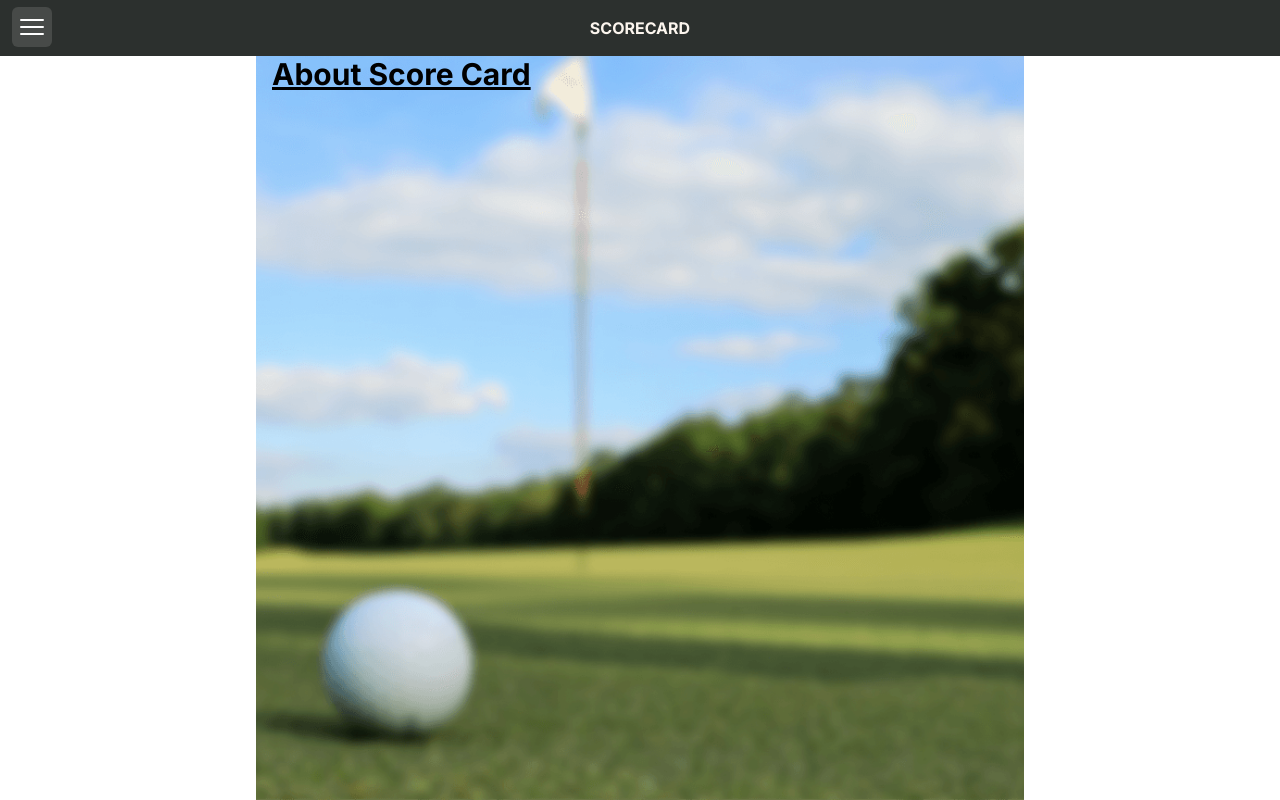
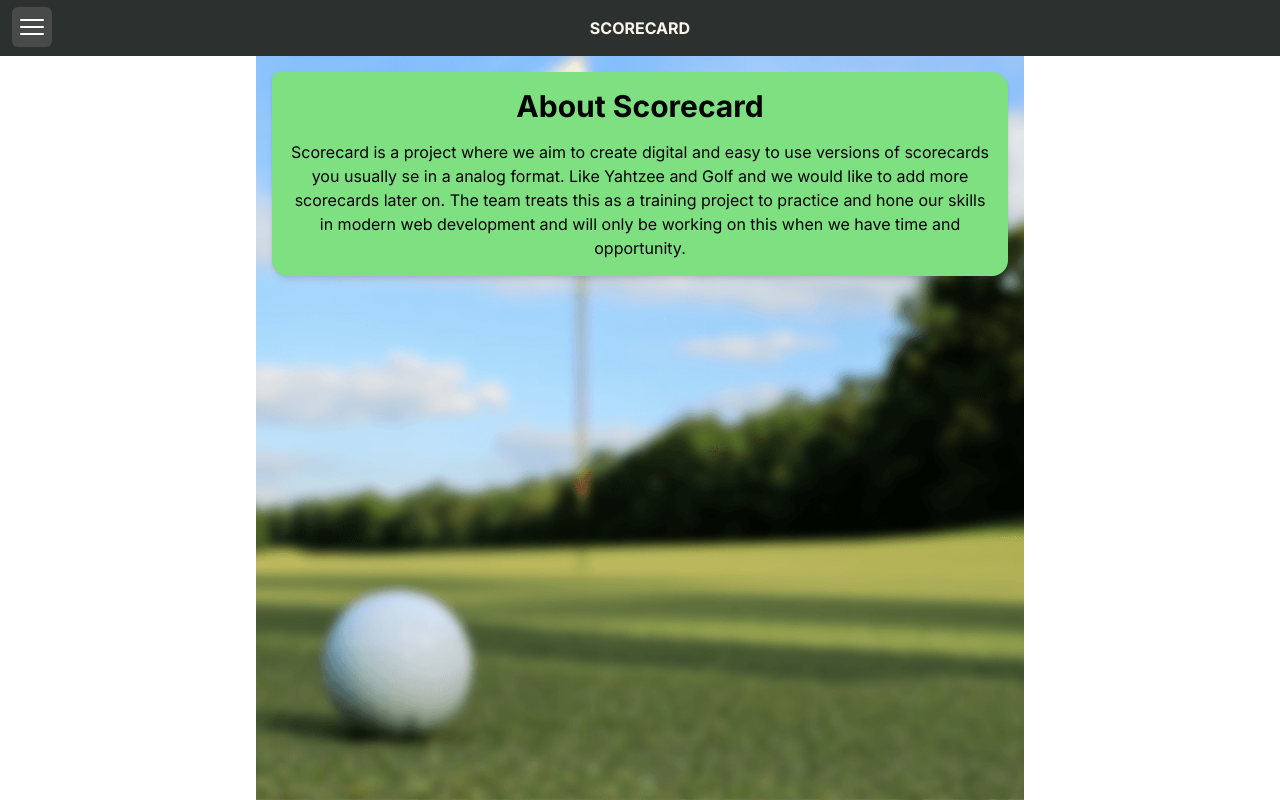
Before and after one commit to ex7r3me/score-card, a Next.js app: page /about in a window 1280 px wide. Built offline with nearby package versions, Linux system fonts and the light colour scheme.

Commit message:
Added copy for about page

```diff
--- a/app/about/page.tsx
+++ b/app/about/page.tsx
@@ -1,7 +1,28 @@
 export default function Home() {
   return (
-    <div>
-      <h1 role='heading' className="text-3xl font-bold underline">About Score Card</h1>
+    <div className="
+    container
+    relative
+    bg-light-green
+    rounded-tl-lg
+    rounded-tr-2xl
+    rounded-br-2xl
+    rounded-bl-2xl
+    text-center
+    m-4
+    ml-0
+    p-4
+    shadow-md
+  ">
+      <h1 role='heading' className="text-3xl font-bold">About Scorecard</h1>
+      <p className="mt-4">
+      Scorecard is a project where we aim to create digital and easy to use
+      versions of scorecards you usually se in a analog format. Like Yahtzee
+      and Golf and we would like to add more scorecards later on.
+      The team treats this as a training project to practice and hone our
+      skills in modern web development and will only be working on this when
+      we have time and opportunity.
+      </p>
     </div>
   );
 }
```
Also changed, not shown: 1 other file (tests, documents, lock files or other folders).
